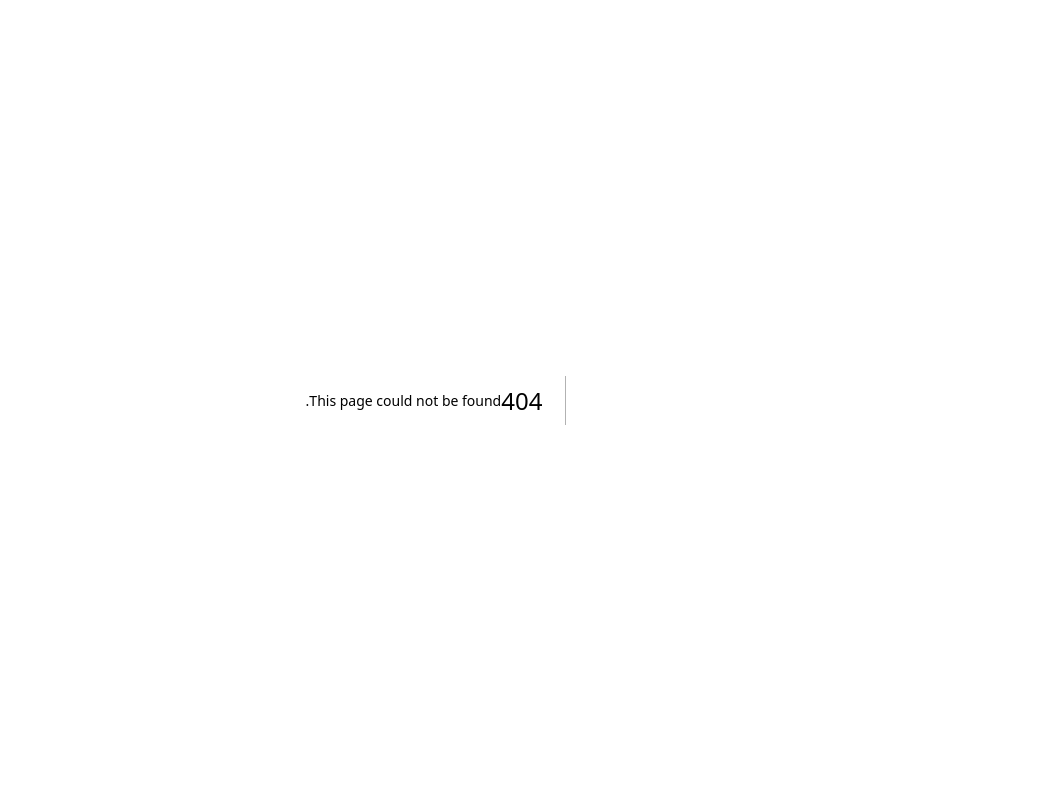
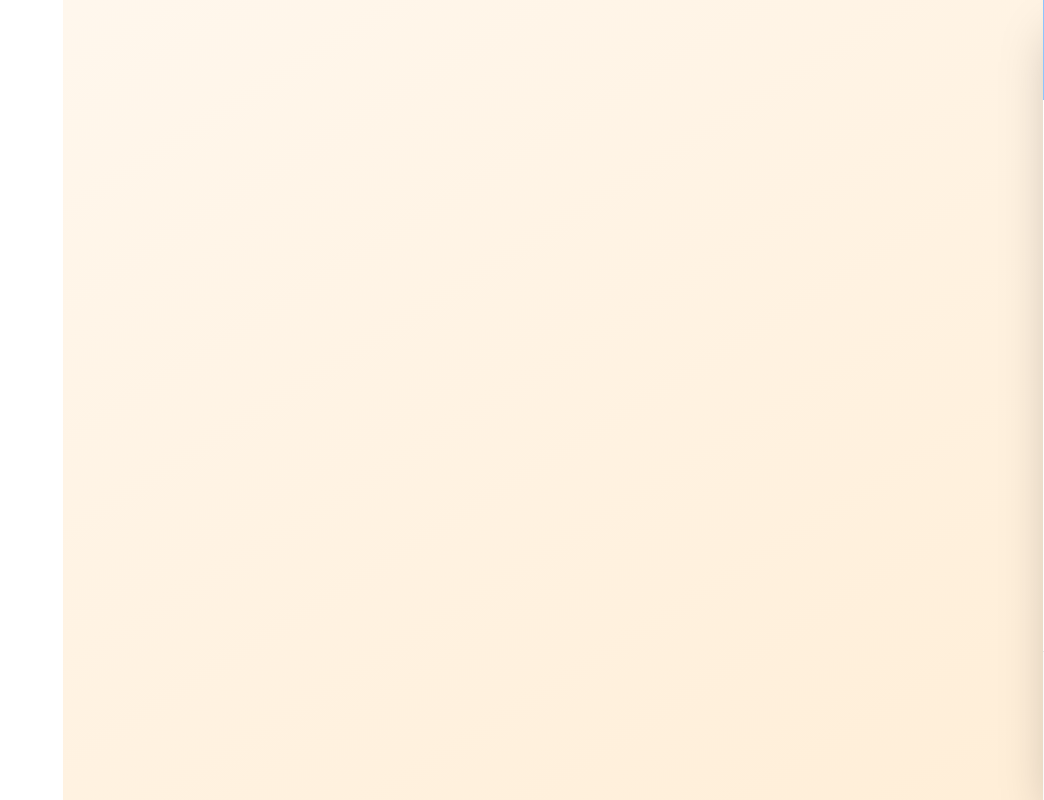
Before and after one commit to Ali-Hydri/Madar-market-front, a Next.js app: page /panel/UserOrders in a window 1280 px wide. Before the commit this address had no page. Shown: the whole page, without its empty margins (236-1280 px from the left). Built offline with nearby package versions, Linux system fonts and the light colour scheme.

Commit message:
edit sidebar

```diff
--- a/src/app/page.tsx
+++ b/src/app/page.tsx
@@ -1,11 +1,25 @@
+import Sidebar from "@/components/adduser/sidebar";
 import Link from "next/link";
 import React from "react";
 
 function page() {
   return (
-    <div className="flex gap-10 justify-center pt-100 w-[375px] mx-auto">
-      <Link href="/panel" className="bg-green-400 p-3 rounded-xl cursor-pointer hover:opacity-80 h-[50px]">پنل ادمین</Link>
-      <Link href="/home" className="bg-orange-400 p-3 rounded-xl cursor-pointer hover:opacity-80 h-[50px]">فروشگاه</Link>
+    <div className="flex">
+      <Sidebar />
+      <div className="flex gap-10 justify-center pt-100 w-[375px] mx-auto">
+        <Link
+          href="/panel"
+          className="bg-green-400 p-3 rounded-xl cursor-pointer hover:opacity-80 h-[50px]"
+        >
+          پنل ادمین
+        </Link>
+        <Link
+          href="/home"
+          className="bg-orange-400 p-3 rounded-xl cursor-pointer hover:opacity-80 h-[50px]"
+        >
+          فروشگاه
+        </Link>
+      </div>
     </div>
   );
 }
--- /dev/null
+++ b/src/app/panel/UserOrders/page.tsx
@@ -0,0 +1,16 @@
+import AllOrders from "@/components/allOrders/allOrders";
+import React from "react";
+
+function AboutUs() {
+  return (
+    <div>
+      {/* <div className="flex items-center justify-center min-h-screen bg-gradient-to-br from-green-50 to-green-100">
+        <div className="bg-white rounded-2xl shadow-2xl p-8 max-w-md w-full flex flex-col items-center border border-green-100 h-[400px]">
+        </div>
+      </div> */}
+      <AllOrders />
+    </div>
+  );
+}
+
+export default AboutUs;
--- /dev/null
+++ b/src/app/panel/layout.tsx
@@ -0,0 +1,16 @@
+// app/dashboard/layout.tsx
+import Sidebar from "@/components/adduser/sidebar";
+import "../globals.css"; // اگر نیاز باشه
+
+export default function DashboardLayout({
+  children,
+}: {
+  children: React.ReactNode;
+}) {
+  return (
+    <div className="flex min-h-screen w-full bg-gradient-to-br from-orange-50 to-orange-100">
+      <Sidebar />
+      <main className="flex-1 w-full">{children}</main>
+    </div>
+  );
+}
--- a/src/app/panel/page.tsx
+++ b/src/app/panel/page.tsx
@@ -9,7 +9,6 @@ import {
 import { fetchUsers, addUser, deleteUser } from "@/services/userService";
 import { useRouter } from "next/navigation";
 import AddUserPanel from "@/components/adduser/addUserPanel";
-import Sidebar from "@/components/adduser/sidebar";
 
 // بهتر است این interface در src/types/user.ts باشد
 interface User {
@@ -224,9 +223,8 @@ function UsersPageContent() {
   const handleDeleteCancel = () => setDeleteModal({ open: false, user: null });
 
   return (
-    <div className="flex h-screen">
-      <Sidebar />
-      <div className="flex-1 ml-0 md:ml-64 p-4 md:p-8 bg-gradient-to-br from-orange-50 to-orange-100 min-h-screen flex flex-col gap-8">
+    <div className="flex h-screen bg-gradient-to-br from-orange-50 to-orange-100">
+      <div className="flex-1 ml-0 md:ml-64 p-4 md:p-8  min-h-screen flex flex-col gap-8">
         {/* Success Popup */}
         {successPopup.show && (
           <SuccessPopup
--- /dev/null
+++ b/src/app/panel/profile/page.tsx
@@ -0,0 +1,12 @@
+import Profile from "@/app/profile/page";
+import React from "react";
+
+function page() {
+  return (
+    <div>
+      <Profile />
+    </div>
+  );
+}
+
+export default page;
--- /dev/null
+++ b/src/app/panel/setting/page.tsx
@@ -0,0 +1,13 @@
+import React from "react";
+
+function Setting() {
+  return (
+    <div className="flex items-center justify-center min-h-screen bg-gradient-to-br from-green-50 to-green-100">
+      <div className="bg-white rounded-2xl shadow-2xl p-8 max-w-md w-full flex flex-col items-center border border-green-100 h-[400px]">
+        setting
+      </div>
+    </div>
+  );
+}
+
+export default Setting;
--- a/src/components/adduser/sidebar.tsx
+++ b/src/components/adduser/sidebar.tsx
@@ -10,6 +10,7 @@ import {
   ChevronRight,
 } from "lucide-react";
 import { usePathname } from "next/navigation";
+import { LuLayoutPanelTop } from "react-icons/lu";
 
 interface MenuItem {
   id: string;
@@ -32,11 +33,12 @@ const Sidebar: React.FC = () => {
 
   // تشخیص آیتم فعال بر اساس مسیر فعلی
   const getActiveItem = () => {
-    if (pathname === "/dashboard") return "dashboard";
-    if (pathname === "/dashboard/profile") return "profile";
-    if (pathname === "/dashboard/setting") return "settings";
-    if (pathname === "/dashboard/about-us") return "about";
-    return "dashboard";
+    if (pathname === "/") return "/";
+    if (pathname === "/panel") return "panel";
+    if (pathname === "/panel/profile") return "profile";
+    if (pathname === "/panel/setting") return "settings";
+    if (pathname === "/panel/UserOrders") return "UserOrders";
+    return "panel";
   };
 
   const [activeItem, setActiveItem] = useState(getActiveItem());
@@ -49,28 +51,35 @@ const Sidebar: React.FC = () => {
   // لیست منوها
   const menuItems: MenuItem[] = [
     {
-      id: "dashboard",
+      id: "/",
       label: "داشبورد",
-      href: "/dashboard",
+      href: "/",
       icon: <Home size={20} />,
+    },
+    {
+      id:"panel",
+      label:"پنل مدیریت",
+      href:"/panel",
+      icon: <LuLayoutPanelTop size={20} />
+
+    },
+    {
+      id: "UserOrders",
+      label: "سفارش ها",
+      href: "/panel/UserOrders",
+      icon: <Info size={20} />,
     },
     {
       id: "profile",
       label: "پروفایل",
-      href: "/dashboard/profile",
+      href: "/panel/profile",
       icon: <User size={20} />,
     },
     {
       id: "settings",
       label: "تنظیمات",
-      href: "/dashboard/setting",
+      href: "/panel/setting",
       icon: <Settings size={20} />,
-    },
-    {
-      id: "about",
-      label: "درباره ما",
-      href: "/dashboard/about-us",
-      icon: <Info size={20} />,
     },
   ];
 
@@ -105,7 +114,7 @@ const Sidebar: React.FC = () => {
       {/* Sidebar اصلی */}
       <div
         className={` top-0 right-0 h-full bg-gradient-to-br from-white to-gray-50 shadow-2xl transform transition-all duration-300 ease-out  ${
-          isOpen ? "translate-x-0 w-75" : "translate-x-full w-0 overflow-hidden"
+          isOpen ? "translate-x-0 w-75" : "translate-x-full w-75 overflow-hidden"
         }`}
       >
         {/* Header */}
@@ -139,7 +148,7 @@ const Sidebar: React.FC = () => {
                       : "text-gray-700 hover:bg-gray-100 hover:transform hover:scale-102"
                   }`}
                 >
-                  <div className="flex items-center space-x-4 space-x-reverse">
+                  <div className="flex items-center space-x-4 gap-1 space-x-reverse">
                     <div
                       className={`p-2 ml-1 rounded-xl ${
                         activeItem === item.id
--- /dev/null
+++ b/src/components/allOrders/allOrders.tsx
@@ -0,0 +1,11 @@
+import React from 'react'
+
+function AllOrders() {
+  return (
+    <div>
+
+    </div>
+  )
+}
+
+export default AllOrders
```
